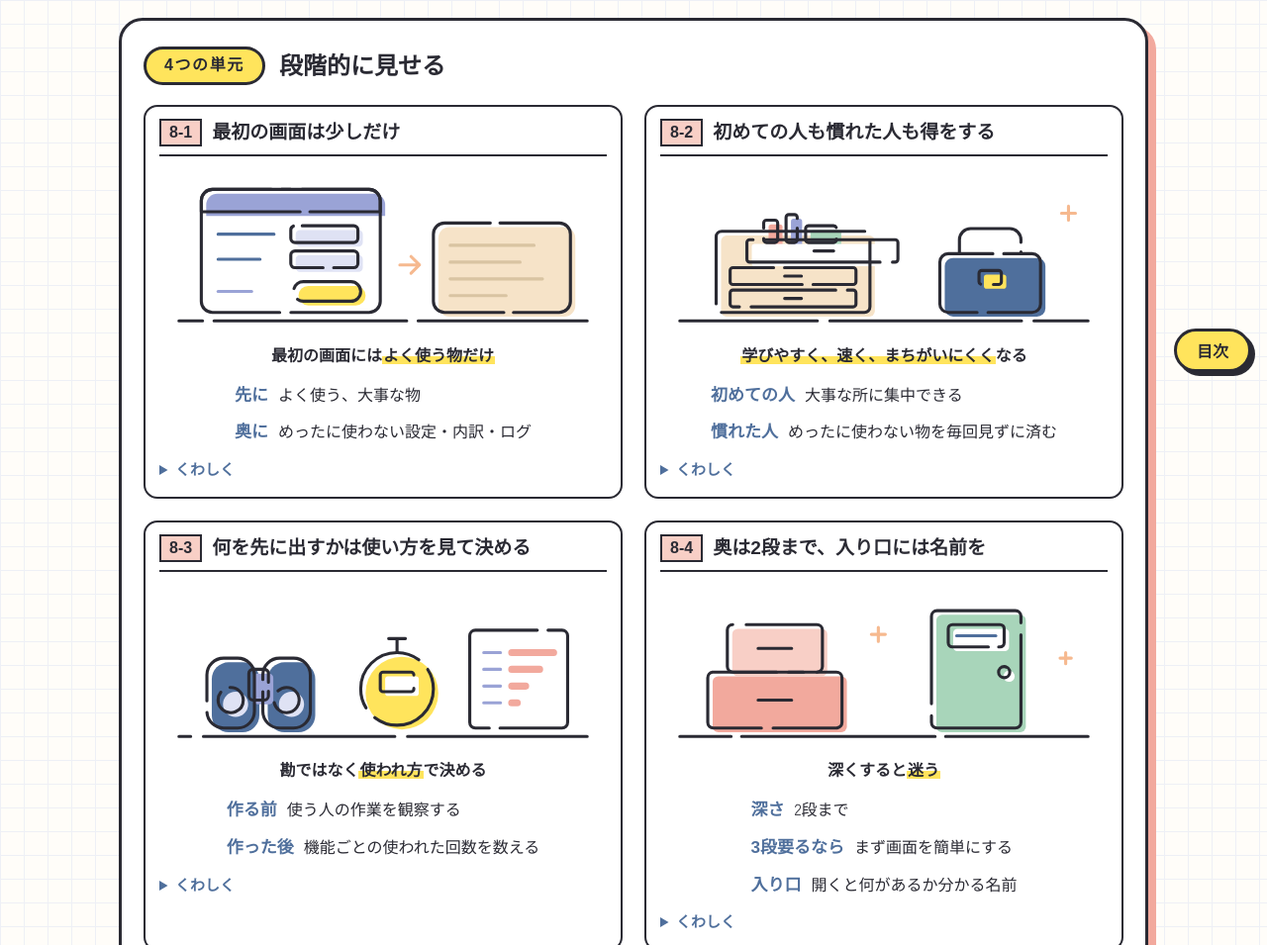
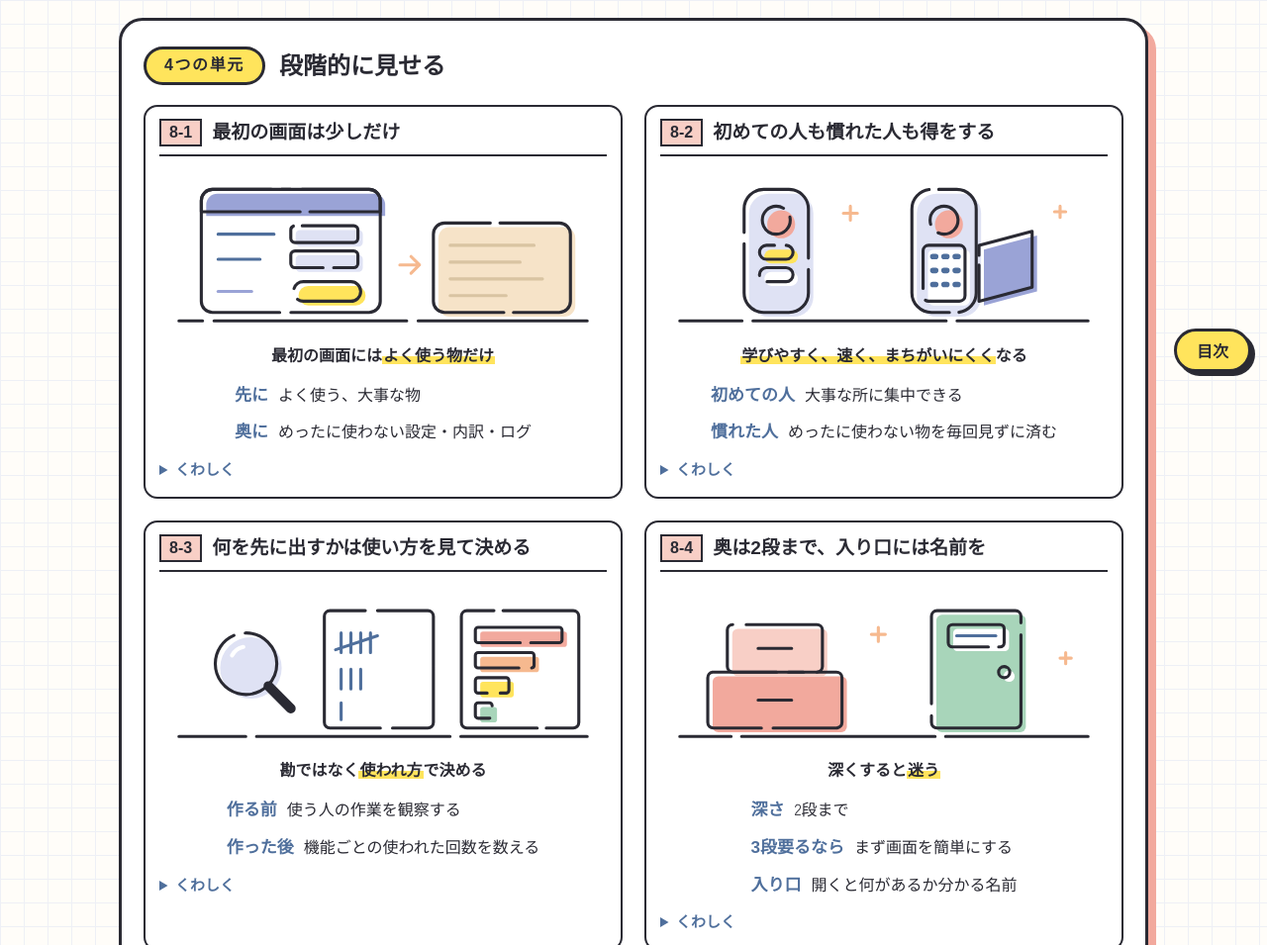
Before and after one commit to k-aoshima/kodou-ui, a plain HTML site: page site/learn/ch08.html in a window 1280 px wide. Shown: the part 408-1363 px from the top of the page at 99% size. Drawn offline with Linux system fonts and the light colour scheme; a web font is replaced by a local one.

Commit message:
講座の絵のうち、単元の話と結びつきにくかった4枚を描き直す
2-4（はんこ・札・巻物 → 大文字3字の短い札と、大文字だけが並ぶ長い看板）、
8-2（引き出しと道具箱 → 大きなボタンだけのリモコンと、ふたの奥に小さなボタン）、
8-3（双眼鏡と数取り器 → 虫めがね、正の字のメモ、回数の多い順の横棒）、
10-2（ずれた箱と水平器 → ボタンがずれる画面とずれない画面）。

```diff
--- a/site/learn/ch08.html
+++ b/site/learn/ch08.html
@@ -206,21 +206,18 @@ footer { text-align: center; color: var(--sub); font-size: 14px; }
 
       <article class="spot">
         <h3><span>8-2</span>初めての人も慣れた人も得をする</h3>
-        <svg class="scene" viewBox="0 40 320 120" role="img" aria-label="一番上の引き出しだけ開いた棚と、その横の道具箱">
+        <svg class="scene" viewBox="0 40 320 120" role="img" aria-label="大きなボタンだけ見えるリモコンと、ふたを開けると小さなボタンが並ぶリモコン">
           <g class="art" stroke="#2a2a33" stroke-width="2.2" stroke-linecap="round" stroke-linejoin="round">
-            <rect x="40" y="88" width="110" height="58" rx="4" fill="#f6e3c8"/>
-            <rect x="50" y="114" width="90" height="12" rx="2" fill="#f6e3c8"/>
-            <rect x="50" y="130" width="90" height="12" rx="2" fill="#f6e3c8"/>
-            <path d="M89 120h12M89 136h12" fill="none"/>
-            <rect x="74" y="80" width="10" height="16" rx="2" fill="#f2a99d"/>
-            <rect x="90" y="76" width="8" height="20" rx="2" fill="#9aa3d6"/>
-            <rect x="104" y="84" width="22" height="12" rx="2" fill="#a8d5ba"/>
-            <rect x="62" y="94" width="108" height="16" rx="2" fill="#fff"/>
-            <path d="M110 102h14" fill="none"/>
-            <path d="M214 104v-10a8 8 0 0 1 8-8h28a8 8 0 0 1 8 8v10" fill="none"/>
-            <rect x="200" y="104" width="72" height="42" rx="6" fill="#4f6f9c"/>
-            <rect x="228" y="116" width="16" height="10" rx="2" fill="#ffe45c"/>
-            <path d="M292 70v10M287 75h10" stroke="#f6b98f" fill="none"/>
+            <rect x="60" y="58" width="46" height="88" rx="14" fill="#dfe2f4"/>
+            <circle cx="83" cy="80" r="10" fill="#f2a99d"/>
+            <rect x="71" y="98" width="24" height="10" rx="5" fill="#ffe45c"/>
+            <rect x="71" y="114" width="24" height="10" rx="5" fill="#fff"/>
+            <rect x="180" y="58" width="46" height="88" rx="14" fill="#dfe2f4"/>
+            <circle cx="203" cy="80" r="10" fill="#f2a99d"/>
+            <rect x="188" y="98" width="30" height="40" rx="4" fill="#fff"/>
+            <path d="M195 106h2M203 106h2M211 106h2M195 116h2M203 116h2M211 116h2M195 126h2M203 126h2M211 126h2" stroke="#4f6f9c" stroke-width="4" fill="none"/>
+            <path d="M228 98l38-10v40l-38 10z" fill="#9aa3d6"/>
+            <path d="M136 70v10M131 75h10M286 70v8M282 74h8" stroke="#f6b98f" fill="none"/>
             <path d="M14 152h292" fill="none"/>
           </g>
         </svg>
@@ -234,19 +231,18 @@ footer { text-align: center; color: var(--sub); font-size: 14px; }
 
       <article class="spot">
         <h3><span>8-3</span>何を先に出すかは使い方を見て決める</h3>
-        <svg class="scene" viewBox="0 40 320 120" role="img" aria-label="作業を見るための双眼鏡と、使われた回数を数える数取り器と、メモ">
+        <svg class="scene" viewBox="0 40 320 120" role="img" aria-label="作業を見る虫めがね、使われた回数を正の字で数えたメモ、回数の多い順に並んだ横棒">
           <g class="art" stroke="#2a2a33" stroke-width="2.2" stroke-linecap="round" stroke-linejoin="round">
-            <rect x="34" y="96" width="34" height="50" rx="12" fill="#4f6f9c"/>
-            <rect x="74" y="96" width="34" height="50" rx="12" fill="#4f6f9c"/>
-            <rect x="64" y="104" width="14" height="22" rx="3" fill="#9aa3d6"/>
-            <circle cx="51" cy="126" r="9" fill="#dfe2f4"/>
-            <circle cx="91" cy="126" r="9" fill="#dfe2f4"/>
-            <circle cx="170" cy="118" r="26" fill="#ffe45c"/>
-            <rect x="158" y="106" width="24" height="14" rx="2" fill="#fff"/>
-            <path d="M170 92v-10M164 82h12" fill="none"/>
-            <rect x="222" y="76" width="70" height="70" rx="4" fill="#fff"/>
-            <path d="M232 92h12M232 104h12M232 116h12M232 128h12" stroke="#9aa3d6" fill="none"/>
-            <path d="M252 92h30M252 104h20M252 116h10M252 128h4" stroke="#f2a99d" stroke-width="5" fill="none"/>
+            <path d="M78 116l16 16" stroke-width="7" fill="none"/>
+            <circle cx="62" cy="100" r="22" fill="#dfe2f4"/>
+            <path d="M52 94a12 12 0 0 1 8-6" stroke="#fff" stroke-width="3" fill="none"/>
+            <rect x="118" y="62" width="78" height="84" rx="4" fill="#fff"/>
+            <path d="M130 78v14M137 78v14M144 78v14M151 78v14M126 90l30-10M130 104v14M137 104v14M144 104v14M130 128v12" stroke="#4f6f9c" fill="none"/>
+            <rect x="216" y="62" width="84" height="84" rx="4" fill="#fff"/>
+            <rect x="226" y="74" width="62" height="11" rx="2" fill="#f2a99d"/>
+            <rect x="226" y="92" width="42" height="11" rx="2" fill="#f6b98f"/>
+            <rect x="226" y="110" width="24" height="11" rx="2" fill="#ffe45c"/>
+            <rect x="226" y="128" width="12" height="11" rx="2" fill="#a8d5ba"/>
             <path d="M14 152h292" fill="none"/>
           </g>
         </svg>
```
Also changed, not shown: site/learn/ch02.html (+10 -12 lines), site/learn/ch10.html (+14 -9 lines).
